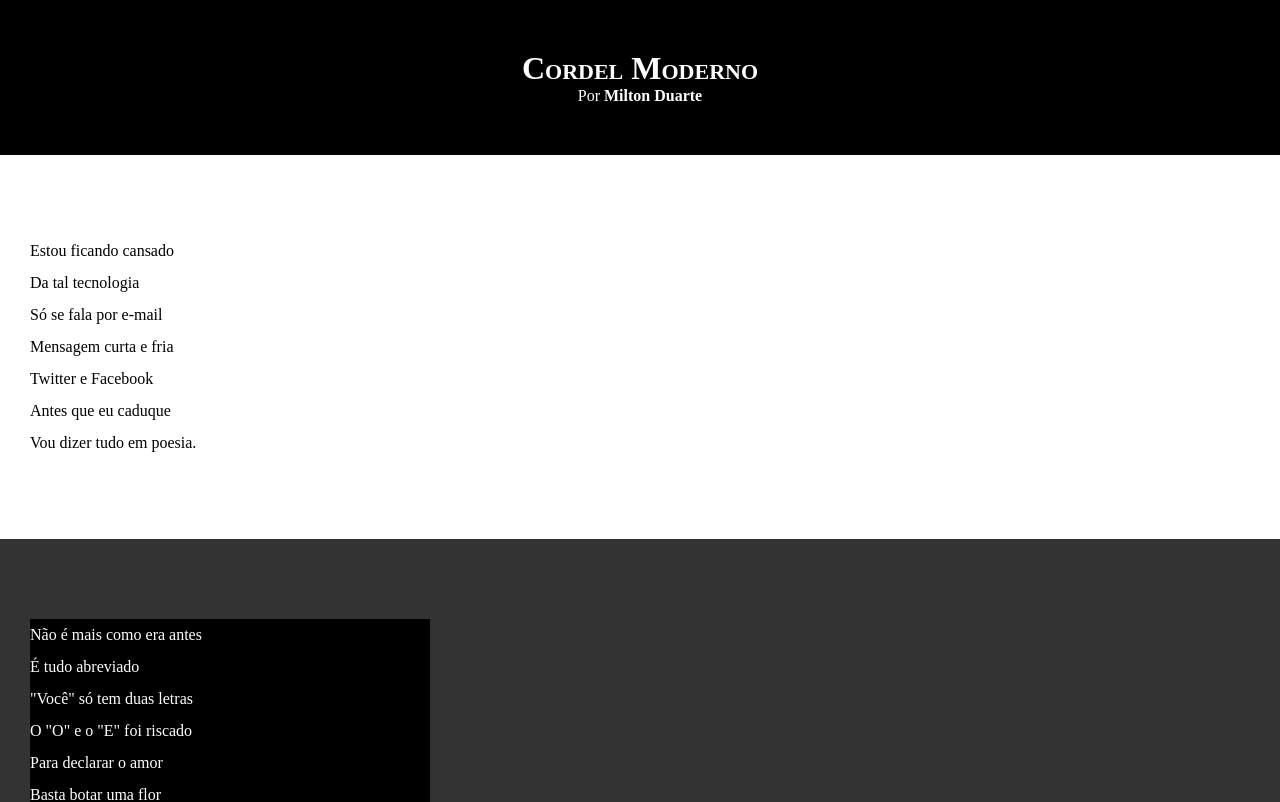
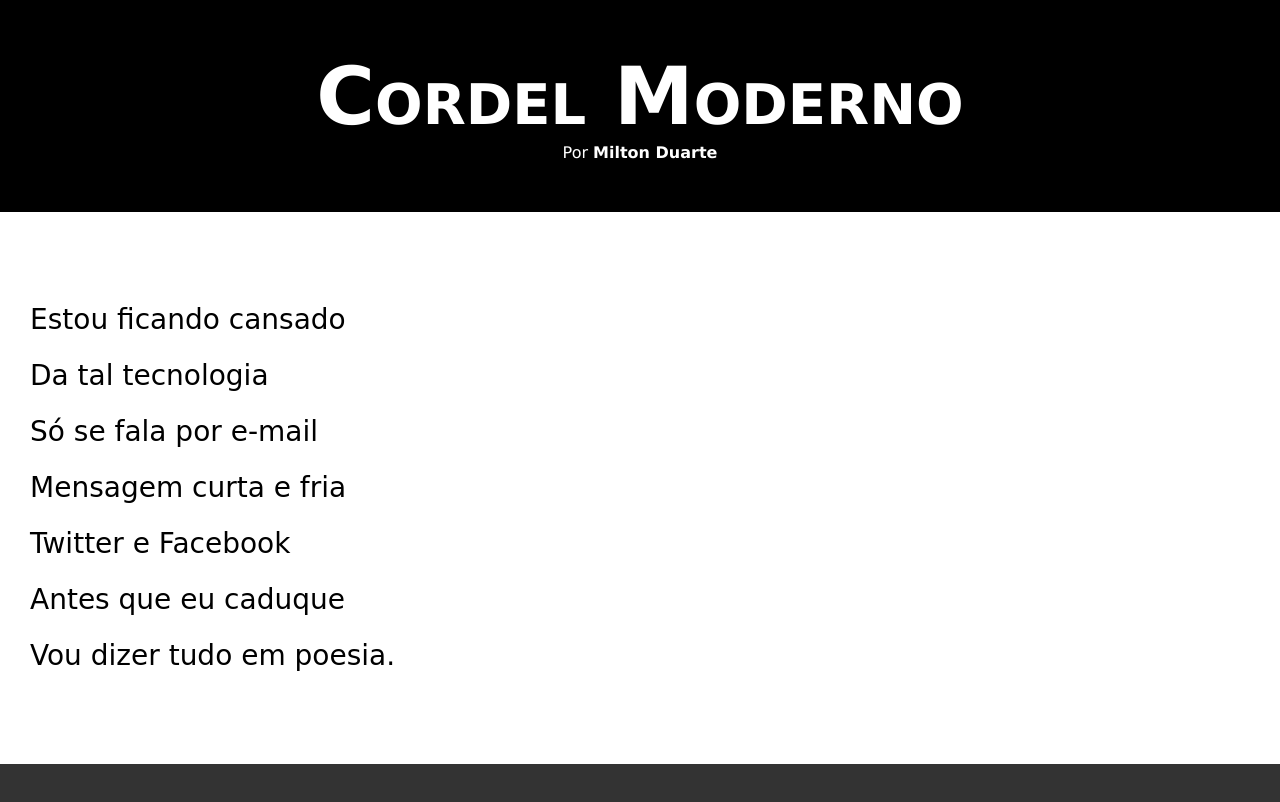
Before and after one commit to jeanrodriguesof/html-css, a plain HTML site: page desafios/d012/index.html in a window 1280 px wide. Shown: the top 802 px of the page. Drawn offline with Linux system fonts and the light colour scheme.

Commit message:
atualizei estilos desafio 12

```diff
--- a/desafios/d012/estilo/style.css
+++ b/desafios/d012/estilo/style.css
@@ -5,10 +5,21 @@
     padding: 0px;
 }
 
+@import url('https://fonts.googleapis.com/css2?family=Passion+One:wght@400;700;900&display=swap');
+
+@import url('https://fonts.googleapis.com/css2?family=Sriracha&display=swap');
+
+:root{
+      --fonte1:Verdana, Geneva, Tahoma, sans-serif ;
+      --fonte2:'Passion One', cursive;
+      --fonte3:'Sriracha', cursive;
+}
 
 html, body{
     min-width: 100vh;
     background-color: darkgray;
+    font-family: Verdana, Geneva, Tahoma, sans-serif;
+    font-family: var(--fonte1);
 }
 
 header{
@@ -20,6 +31,8 @@ header{
 header > h1{
     padding-top: 50px;
     font-variant: small-caps;
+    font-family: var(--fonte1);
+    font-size: 10vh;
 }
 
 header > p{
@@ -41,6 +54,8 @@ section{
     padding-bottom: 10vh;
     line-height: 2em;
     padding-left: 30px;
+    font-family: var(--fonte3);
+    font-size: 3.5vh;
 }
 
 section.normal{
@@ -54,7 +69,8 @@ section.imagem{
 }
 
 section.imagem > p{
-    width: 400px;
+    display: inline-block;
+    padding: 5px;
     background-color: rgba(0, 0, 0, 253);
 }
 
```
